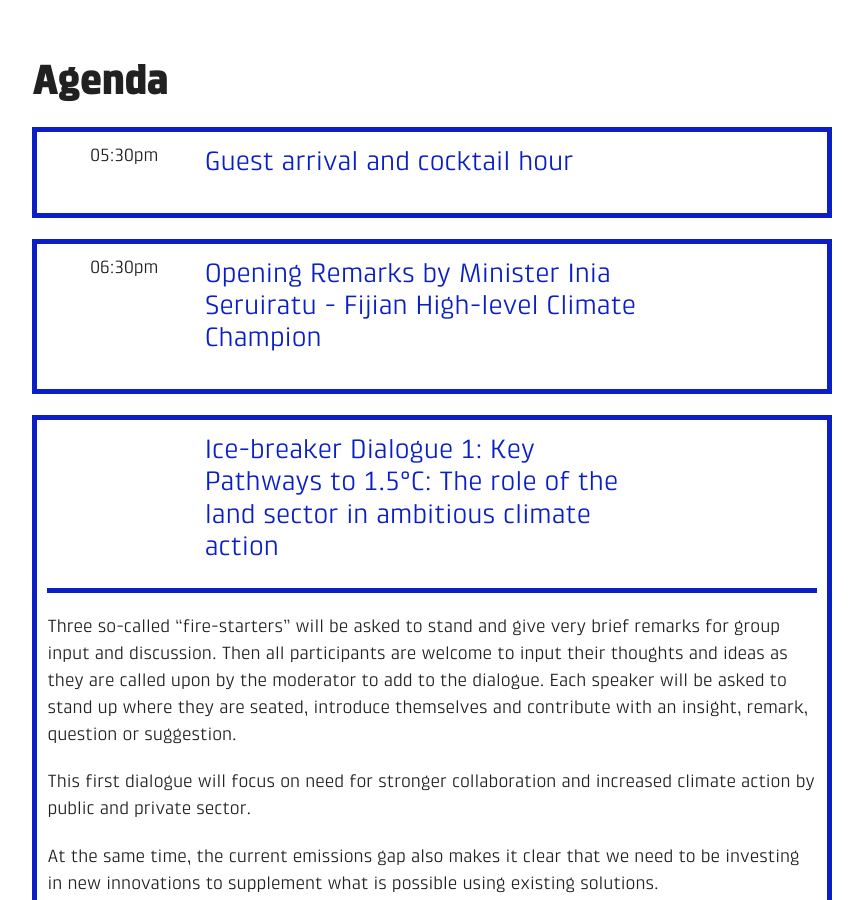
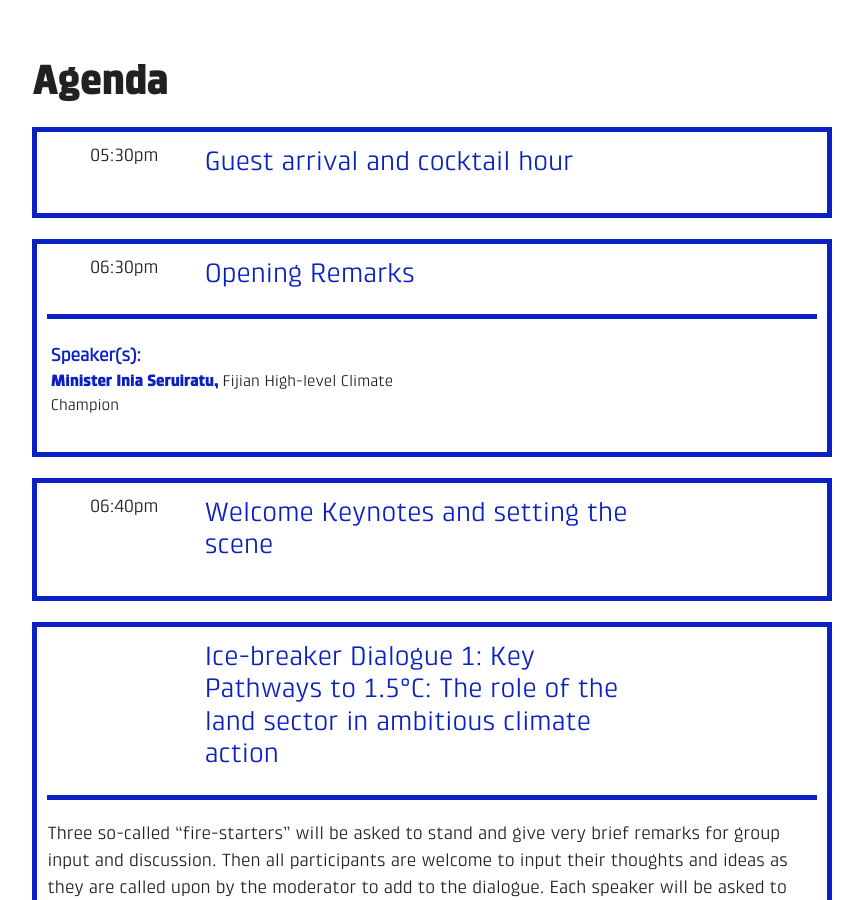
Before and after one commit to ryanswaney/lesc-jekyll, a Jekyll site: the page built from _event/lesc-at-cop24-dinner.markdown, in a window 1280 px wide and 900 px high, scrolled down 1185 px. Shown: the whole window, without its empty margins (208-1071 px from the left). Built offline with Jekyll 4.4.1, drawn with Linux system fonts in a browser that asks for light colours; nearby versions of some CDN libraries.

Commit message:
Updated Lesc At Cop24 Dinner

```diff
--- a/_event/lesc-at-cop24-dinner.markdown
+++ b/_event/lesc-at-cop24-dinner.markdown
@@ -20,8 +20,14 @@ sessions:
   moderators:
   speakers:
   description:
-- title: 'Opening Remarks by Minister Inia Seruiratu - Fijian High-level Climate Champion  '
+- title: Opening Remarks
   date: 2018-12-11 18:30:00 Z
+  speakers: "**Minister Inia Seruiratu,** Fijian High-level Climate Champion  "
+- title: Welcome Keynotes and setting the scene
+  date: 2018-12-11 18:40:00 Z
+  speaker: |-
+    **Gino Van Begin,** CEO ICLEI
+    **Maria Mendiluce,** Managing Director, WBCSD
 - title: 'Ice-breaker Dialogue 1:  Key Pathways to 1.5°C: The role of the land sector
     in ambitious climate action'
   date:
```
